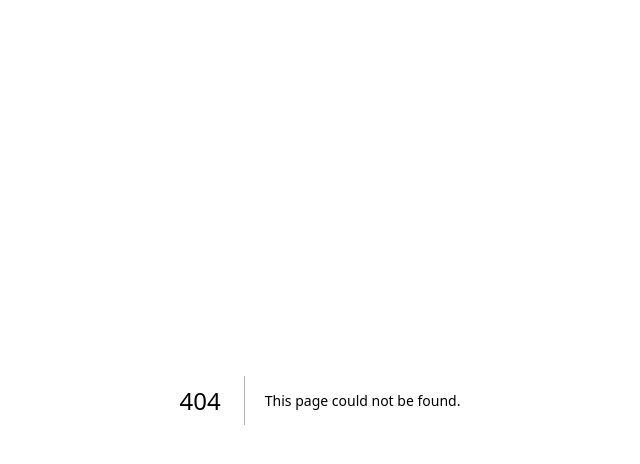
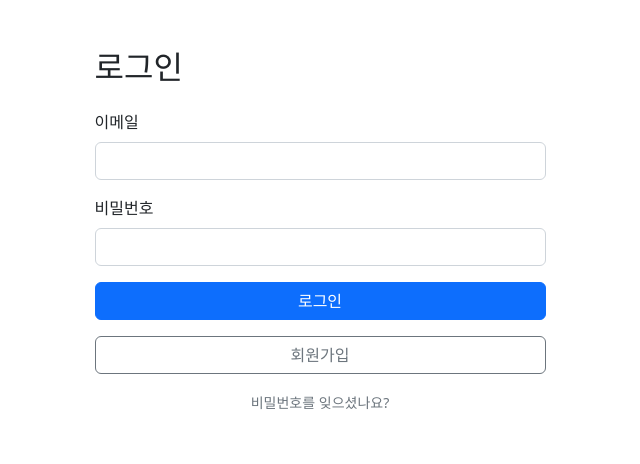
Before and after one commit to qkrwns1478/shopping-mall-front, a Next.js app: page /login in a window 1280 px wide. Before the commit this address had no page. Shown: the top 464 px of the page, without its empty margins (320-960 px from the left). Built offline with nearby package versions, Linux system fonts and the light colour scheme.

Commit message:
feat: add login page

```diff
--- /dev/null
+++ b/src/app/login/page.tsx
@@ -0,0 +1,109 @@
+'use client';
+
+import { useState } from 'react';
+import { useForm } from 'react-hook-form';
+import { useRouter } from 'next/navigation';
+import Link from 'next/link';
+import api from '@/lib/api';
+
+interface LoginFormInputs {
+  email: string;
+  password: string;
+}
+
+export default function LoginPage() {
+  const router = useRouter();
+  const { register, handleSubmit, formState: { errors } } = useForm<LoginFormInputs>();
+  const [loginError, setLoginError] = useState<string | null>(null);
+
+  const onSubmit = async (data: LoginFormInputs) => {
+    setLoginError(null);
+
+    try {
+      const formData = new FormData();
+      formData.append('email', data.email);
+      formData.append('password', data.password);
+
+      const response = await api.post('/members/login', formData, {
+        headers: {
+          'Content-Type': 'application/x-www-form-urlencoded',
+        },
+      });
+
+      if (response.data.success) {
+        window.location.href = '/';
+      } else {
+        setLoginError(response.data.message || '로그인에 실패했습니다.');
+      }
+    } catch (error: any) {
+      console.error('Login Error:', error);
+      if (error.response && error.response.data) {
+        setLoginError(error.response.data.message || '이메일 또는 비밀번호를 확인해주세요.');
+      } else {
+        setLoginError('서버와 통신 중 오류가 발생했습니다.');
+      }
+    }
+  };
+
+  return (
+    <>
+      <div className="container my-5">
+        <div className="row justify-content-center">
+            <div className="col-md-5">
+                <h2 className="mb-4">로그인</h2>
+
+                <form onSubmit={handleSubmit(onSubmit)}>
+
+                    {/* 이메일 입력 */}
+                    <div className="mb-3">
+                        <label htmlFor="email" className="form-label">이메일</label>
+                        <input
+                            type="email"
+                            id="email"
+                            className={`form-control ${errors.email ? 'is-invalid' : ''}`}
+                            autoComplete="email"
+                            {...register('email', { required: '이메일을 입력해주세요.' })}
+                        />
+                        {errors.email && <div className="form-text text-danger">{errors.email.message}</div>}
+                    </div>
+
+                    {/* 비밀번호 입력 */}
+                    <div className="mb-3">
+                        <label htmlFor="password" className="form-label">비밀번호</label>
+                        <input
+                            type="password"
+                            id="password"
+                            className={`form-control ${errors.password ? 'is-invalid' : ''}`}
+                            autoComplete="current-password"
+                            {...register('password', { required: '비밀번호를 입력해주세요.' })}
+                        />
+                        {errors.password && <div className="form-text text-danger">{errors.password.message}</div>}
+                    </div>
+
+                    {/* 에러 메시지 */}
+                    {loginError && (
+                        <div className="alert alert-danger" role="alert">
+                            <span>{loginError}</span>
+                        </div>
+                    )}
+
+                    <button type="submit" className="btn btn-primary w-100">로그인</button>
+
+                    <div className="d-grid gap-2 mt-3">
+                        <Link href="/members/signup" className="btn btn-outline-secondary">
+                            회원가입
+                        </Link>
+                    </div>
+
+                    <div className="mt-3 text-center">
+                        <Link href="/members/forgot-password" className="text-decoration-none small text-muted">
+                            비밀번호를 잊으셨나요?
+                        </Link>
+                    </div>
+                </form>
+            </div>
+        </div>
+      </div>
+    </>
+  );
+}
```
